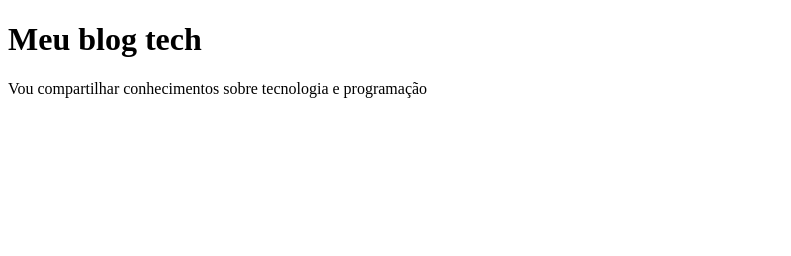
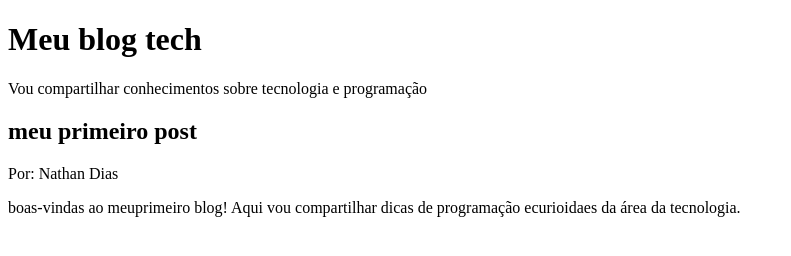
Before and after one commit to nathndias/projeto-educa-o-digital---Nathan, a plain HTML site: page index.html in a window 1280 px wide. Shown: the whole page, without its empty margins (0-791 px from the left). Drawn offline with Linux system fonts and the light colour scheme.

Commit message:
seguimos para o aula 3

```diff
--- a/index.html
+++ b/index.html
@@ -1,13 +1,20 @@
 <!DOCTYPE html>
 
 <html lang="pt-br">
-<head>
-<meta charset="UTF-8">
-<meta name="viewport" content="width=device-width, initial-scale=1.0">
-<title>Document</title>
+    <head>
+    <meta charset="UTF-8">
+    <meta name="viewport" content="width=device-width, initial-scale=1.0">
+    <title>Blog</title>
 </head>
 <body>
-<h1>Meu blog tech</h1>
-<p>Vou compartilhar conhecimentos sobre tecnologia e programação</p>
+    <header>
+        <h1>Meu blog tech</h1>
+        <p>Vou compartilhar conhecimentos sobre tecnologia e programação</p>
+    </header>
+    <main>
+        <h2>meu primeiro post</h2>
+        <p>Por: Nathan Dias</p>
+        <p>boas-vindas ao meuprimeiro blog! Aqui vou compartilhar dicas de programação ecurioidaes da área da tecnologia.</p>
+    </main>
 </body>
 </html>
```
